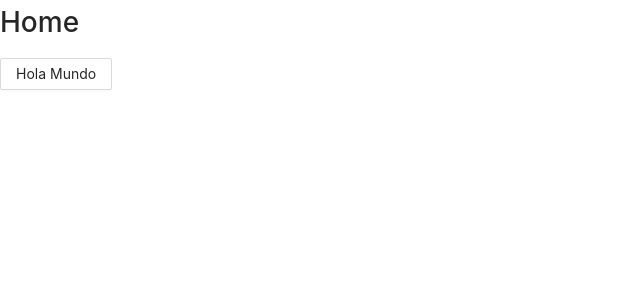
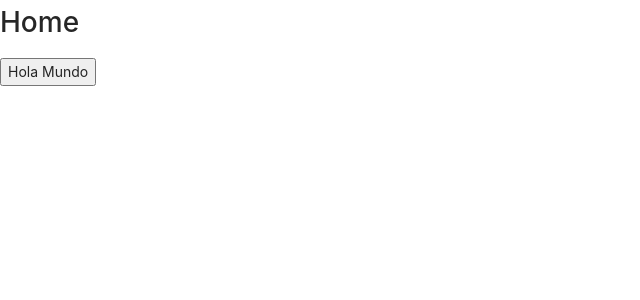
Before and after one commit to Fedeya/commerceya, a Next.js app in the folder packages/web/: page / in a window 1280 px wide. Shown: the top 300 px of the page, without its empty margins (0-640 px from the left). Built offline with nearby package versions, Linux system fonts and the light colour scheme.

Commit message:
refactor: removed antd button

```diff
--- a/packages/web/src/pages/index.tsx
+++ b/packages/web/src/pages/index.tsx
@@ -1,11 +1,8 @@
-import React from 'react';
-import { Button } from 'antd';
-
 const Home: React.FC = () => {
   return (
     <>
       <h1>Home</h1>
-      <Button>Hola Mundo</Button>
+      <button>Hola Mundo</button>
     </>
   );
 };
```
